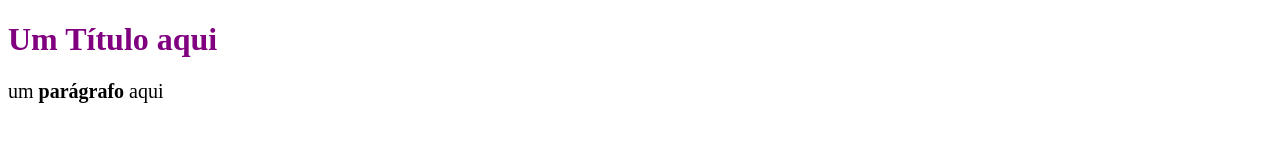
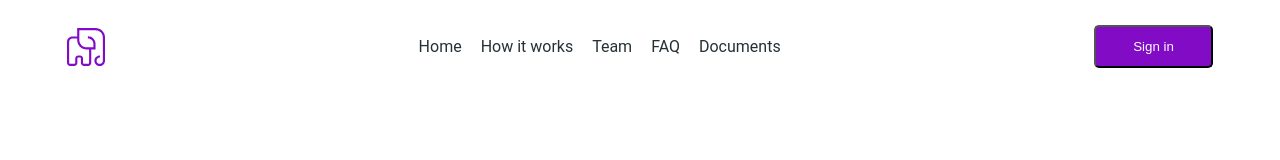
Before and after one commit to giovannalinda/exercise.css, a plain HTML site: page index.html in a window 1280 px wide. Drawn offline with Linux system fonts and the light colour scheme.

Commit message:
first commit

```diff
--- a/index.html
+++ b/index.html
@@ -1,13 +1,25 @@
 <!DOCTYPE html>
-<html lang="en">
+<html lang="pt-BR">
+
 <head>
   <meta charset="UTF-8">
   <meta name="viewport" content="width=device-width, initial-scale=1.0">
   <title>Exercício</title>
   <link rel="stylesheet" href="./style.css" />
 </head>
+
 <body>
-  <h1>Um Título aqui</h1>
-  <p>um <strong>parágrafo</strong> aqui</p>
+  <header class="header">
+    <img src="./image/logo.svg" alt="logo">
+    <nav class="navigation">
+      <a href="/">Home</a>
+      <a href="/howitworks">How it works</a>
+      <a href="/team">Team</a>
+      <a href="/faq">FAQ</a>
+      <a href="/documents">Documents</a>
+    </nav>
+    <button class="signin-button">Sign in</button>
+  </header>
 </body>
+
 </html>
--- a/style.css
+++ b/style.css
@@ -1,15 +1,34 @@
-body {
-  background-color: white;
+* {
+  margin: 0;
+  padding: 0;
+  outline: 0;
+  box-sizing: border-box;
 }
 
-h1 {
-  color: purple;
-  text-align: left;
-  font-family: averta Demo PE;
+body {
+  font-family: 'Roboto', sans-serif;
+  -webkit-font-smoothing: antialiased;
 }
 
-p {
-  color: black;
-  font-family: averta Demo PE;
-  font-size: 20px;
+.header {
+  padding: 25px 67px;
+  display: flex;
+  align-items: center;
+  justify-content: space-between;
 }
+
+.navigation a {
+  color: #263035;
+  text-decoration: none;
+}
+
+.navigation a + a {
+  margin-left: 15px;
+}
+
+.signin-button {
+  color: white;
+  background: #820bc6;
+  padding: 12px 37px;
+  border-radius: 5px;
+}
```
Also changed, not shown: image/logo.svg (added).
